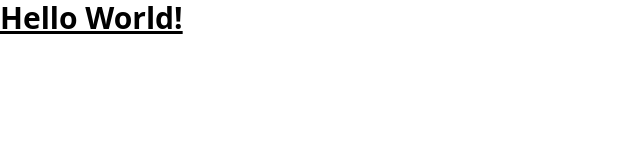
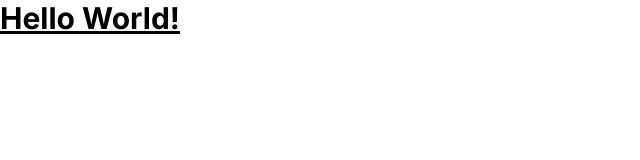
Before and after one commit to mrizkibahtiar/myFirstRepository, a website: page index.html in a window 1280 px wide. Shown: the full height of the page, 0-640 px from the left. Drawn offline with Linux system fonts and the light colour scheme.

Commit message:
change font-family to inter

```diff
--- a/index.html
+++ b/index.html
@@ -5,6 +5,13 @@
     <meta http-equiv="X-UA-Compatible" content="IE=edge">
     <meta name="viewport" content="width=device-width, initial-scale=1.0">
     <title>Rentind Project</title>
+
+    <!-- GOOGLE FONTS -->
+    <link rel="preconnect" href="https://fonts.googleapis.com">
+    <link rel="preconnect" href="https://fonts.gstatic.com" crossorigin>
+    <link href="https://fonts.googleapis.com/css2?family=Inter:wght@400;500;600;700&display=swap" rel="stylesheet">
+
+    <!-- STYLE CSS -->
     <link rel="stylesheet" href="assets/css/style.css">
 </head>
 <body>
--- a/tailwind.config.js
+++ b/tailwind.config.js
@@ -2,7 +2,9 @@
 module.exports = {
   content: ["./index.html"],
   theme: {
-    extend: {},
+    fontFamily:{
+      'sans': ["Inter", "sans-serif"],
+    },
   },
   plugins: [],
-}
+};
```
Also changed, not shown: assets/css/style.css, assets/img/bali.png (renamed from img/bali.png), assets/img/bandung.png (renamed from img/bandung.png), assets/img/bintang.png (renamed from img/bintang.png), assets/img/dompet.png (renamed from img/dompet.png), assets/img/emot.png (renamed from img/emot.png), assets/img/gambar gedung.png (renamed from img/gambar gedung.png), assets/img/jakarta.png (renamed from img/jakarta.png), assets/img/logo.png (renamed from img/logo.png), assets/img/lokasi.png (renamed from img/lokasi.png), assets/img/medan.png (renamed from img/medan.png), assets/img/person.png (renamed from img/person.png), assets/img/popular.png (renamed from img/popular.png), assets/img/rumah.png (renamed from img/rumah.png), 4 more files.
